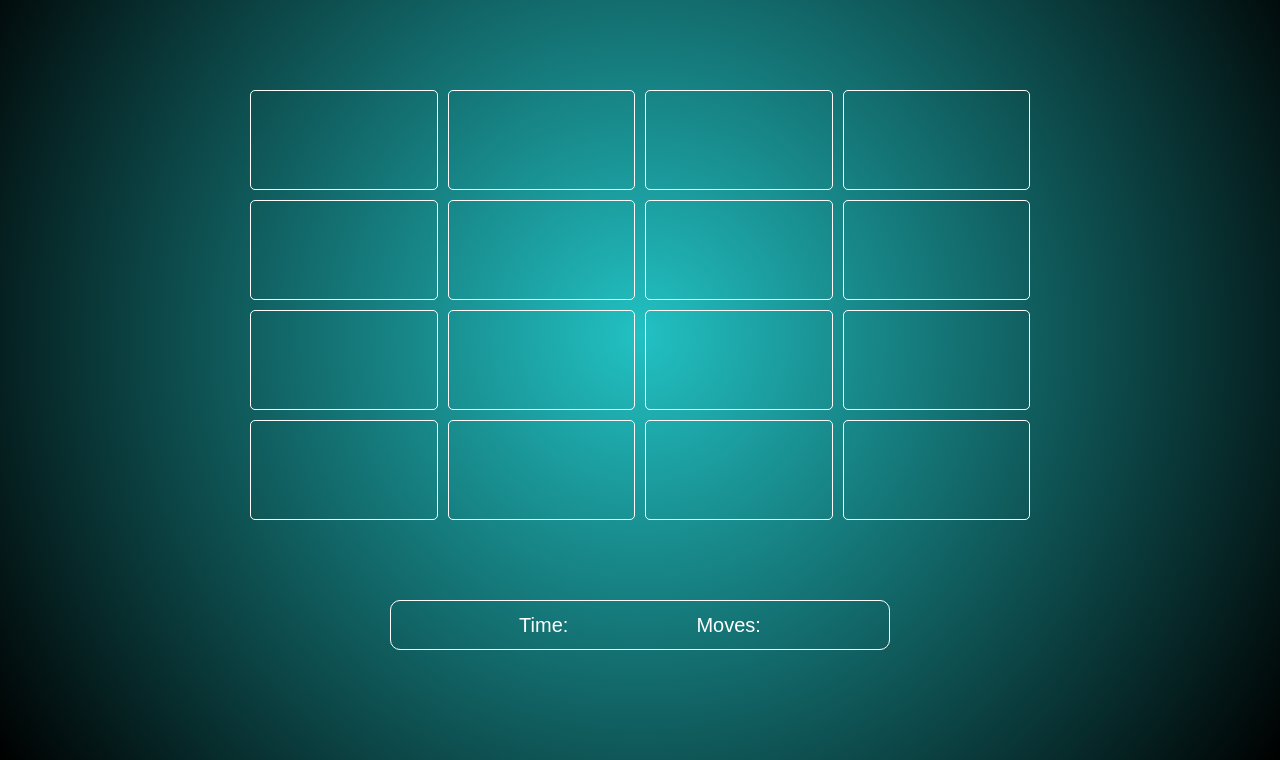
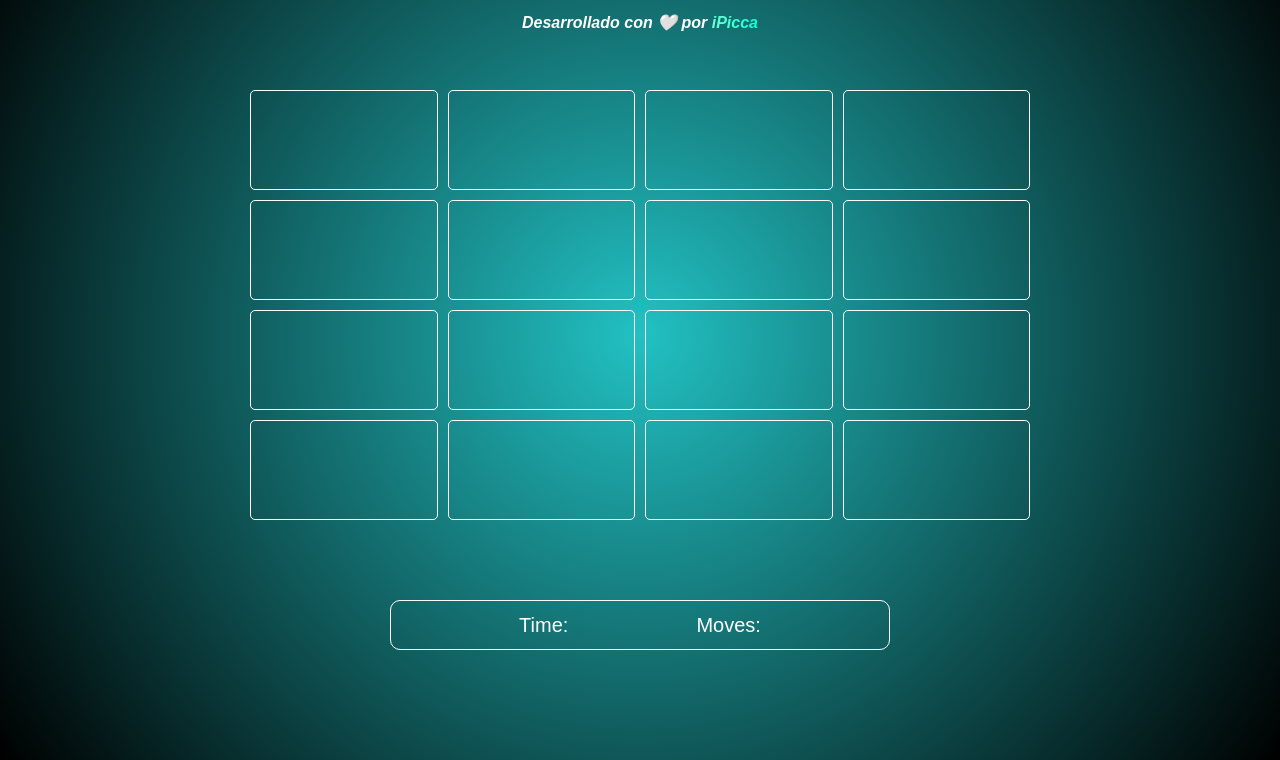
Before and after one commit to IgnacioPicca/memoryGame, a plain HTML site: page game.html in a window 1280 px wide. Shown: the part 90-850 px from the top of the page. Drawn offline with Linux system fonts and the light colour scheme; some packages are replaced by stand-ins of ours; a script that the page names is missing; a web font is replaced by a local one.

Commit message:
estilado levels

```diff
--- a/app.js
+++ b/app.js
@@ -1,7 +1,7 @@
 //Definimos las variables que modelan el juego
 let statedGame = false;
 let match = 0;
-let time = 50;
+let time = 35;
 let flippedCards = 0;
 let attempts = 0;
 let card1;
--- a/game.html
+++ b/game.html
@@ -49,6 +49,13 @@
         <div id="endGame"></div>
 
     </div>
+
+    <footer>
+        <i class="autor">Desarrollado con 🤍 por <a href="https://github.com/IgnacioPicca" class="github"
+                target="_blank">iPicca</a></i>
+    </footer>
+
+
     <script src="./app.js"></script>
 </body>
 
--- a/styles/game.css
+++ b/styles/game.css
@@ -114,3 +114,29 @@ body {
     font-size: 30px;
     color: rgba(34, 193, 195, 1);
 }
+
+footer {
+    align-items: center;
+    min-height: 80px;
+    padding: 1em;
+    color: white;
+    text-align: center;
+    position: relative;
+    margin: 0 auto;
+}
+
+.autor {
+    font-size: 16px;
+    margin: 0 auto;
+    font-weight: bold;
+    font-family: 'Sono', sans-serif;
+
+}
+
+.github {
+    -webkit-background-clip: text;
+    -webkit-text-fill-color: transparent;
+    background-image: linear-gradient(60deg, #7affd3, #00ffd5);
+    background-clip: text;
+    color: transparent;
+}
```
Also changed, not shown: index.html (+5 -3 lines), styles/index.css (+11 -3 lines).
